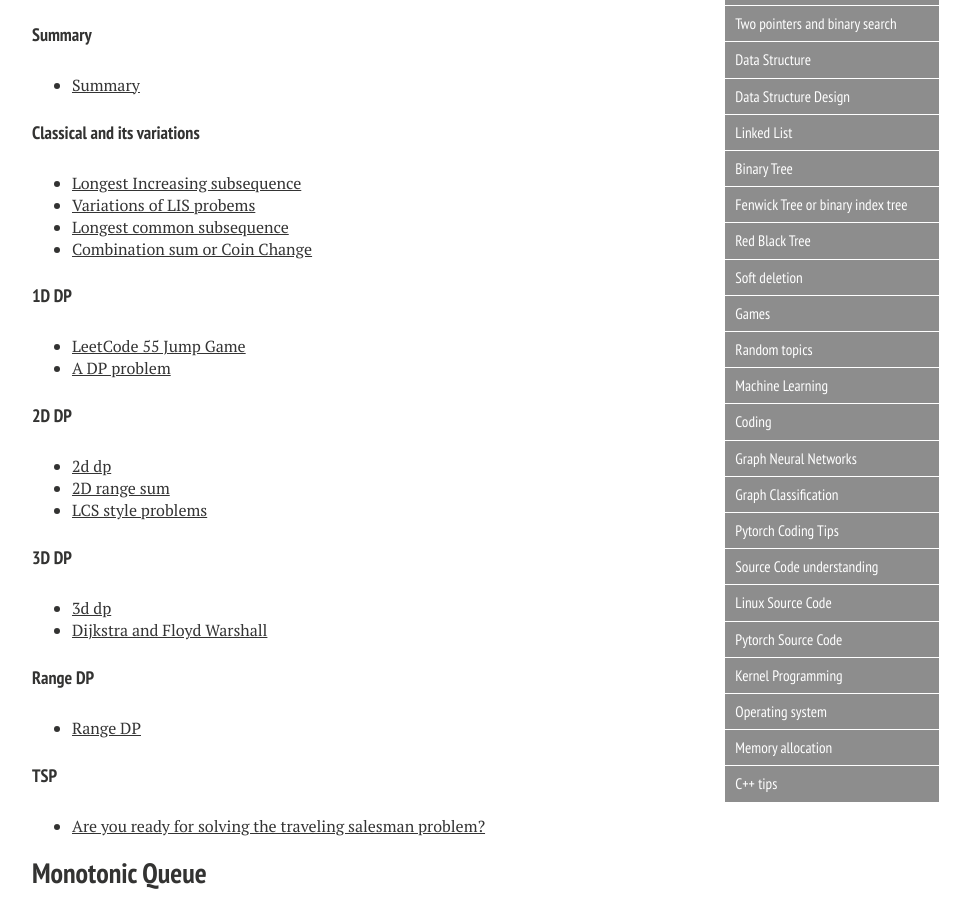
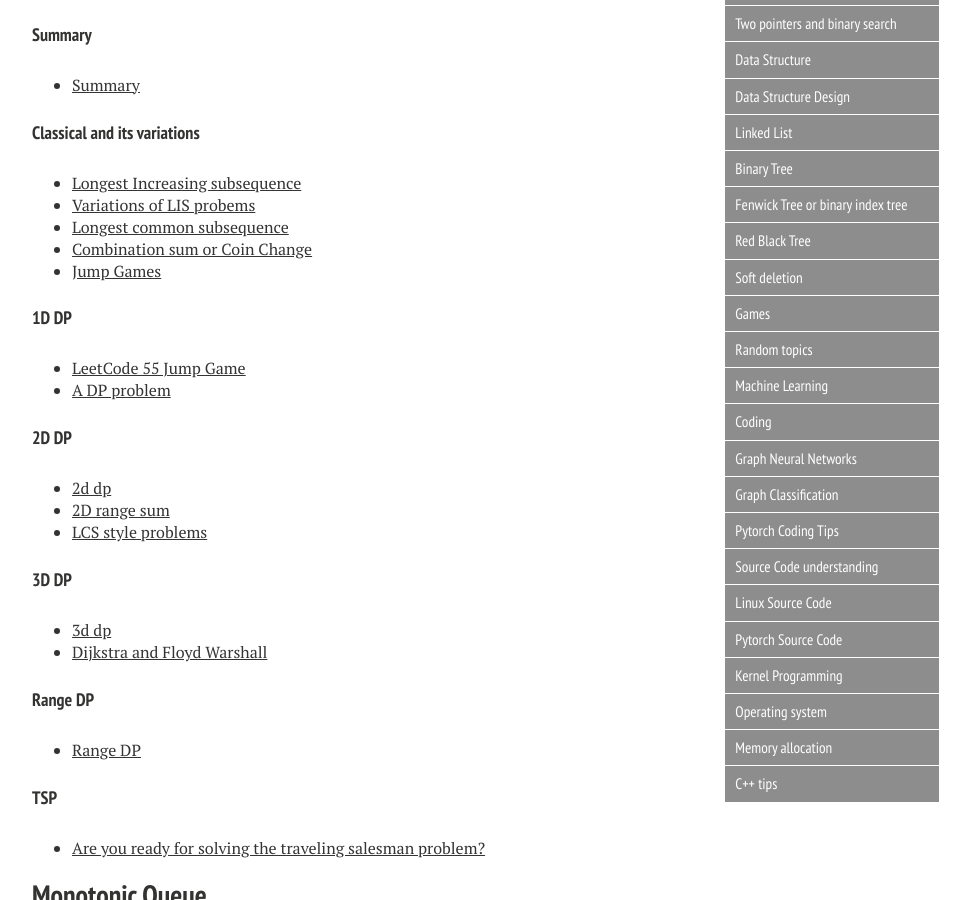
Before and after one commit to xiaokeshen/xiaokeshen.github.io, a Jekyll site: the page built from blog/index.md, in a window 1280 px wide and 900 px high, scrolled down 1208 px. Shown: the whole window, without its empty margins (288-1258 px from the left). Built offline with Jekyll 4.4.1, drawn with Linux system fonts in a browser that asks for light colours; nearby versions of some CDN libraries.

Commit message:
add one jump game dp problems

```diff
--- a/blog/index.md
+++ b/blog/index.md
@@ -49,6 +49,7 @@ My 'Serious' coding got started since I became a student as a Computer Science M
 - [Variations of LIS probems](https://medium.com/@jim.morris.shen/variations-of-lis-13965a6905a8?source=friends_link&sk=053a02336a3a1c21919bd1db21819d71)
 - [Longest common subsequence](coding/dp/classical/lcs.md)
 - [Combination sum or Coin Change](https://medium.com/@jim.morris.shen/combination-sum-or-coin-change-cd9264a02903?source=friends_link&sk=f071a05acbedc48a1ce9b1f61b5f49ab)
+- [Jump Games](https://medium.com/@jim.morris.shen/sliding-window-min-max-priority-queue-monotonic-queue-ec77636cdc31?source=friends_link&sk=3c41b31a29a2fd879c1ff478e9777b2d)
 
 #### 1D DP
 - [LeetCode 55 Jump Game](https://medium.com/@jim.morris.shen/jump-game-20b4e598b743?source=friends_link&sk=b867cea63ad9418a79f957af8f56b532)
```
